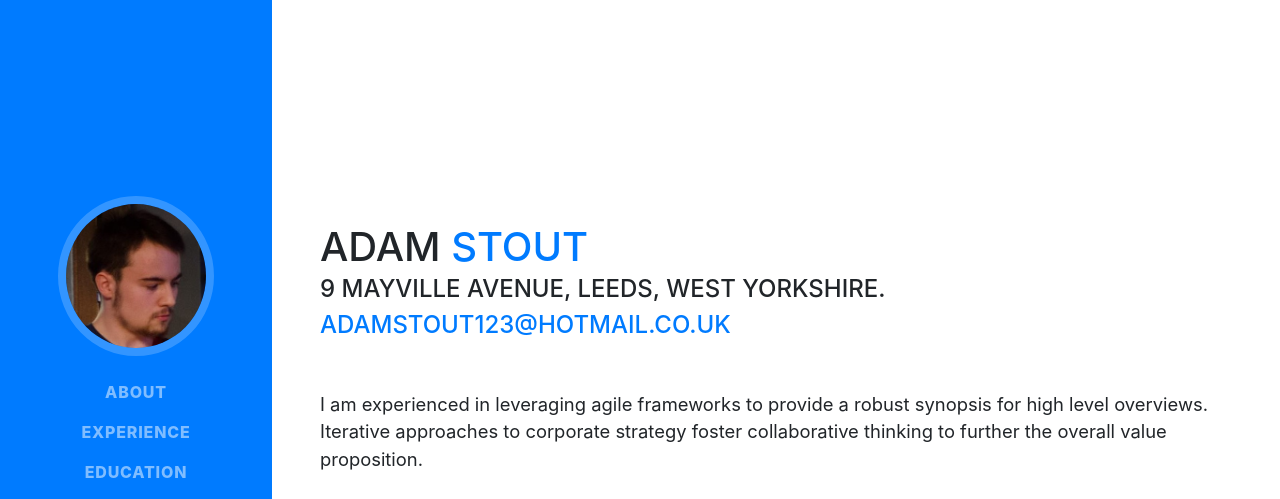
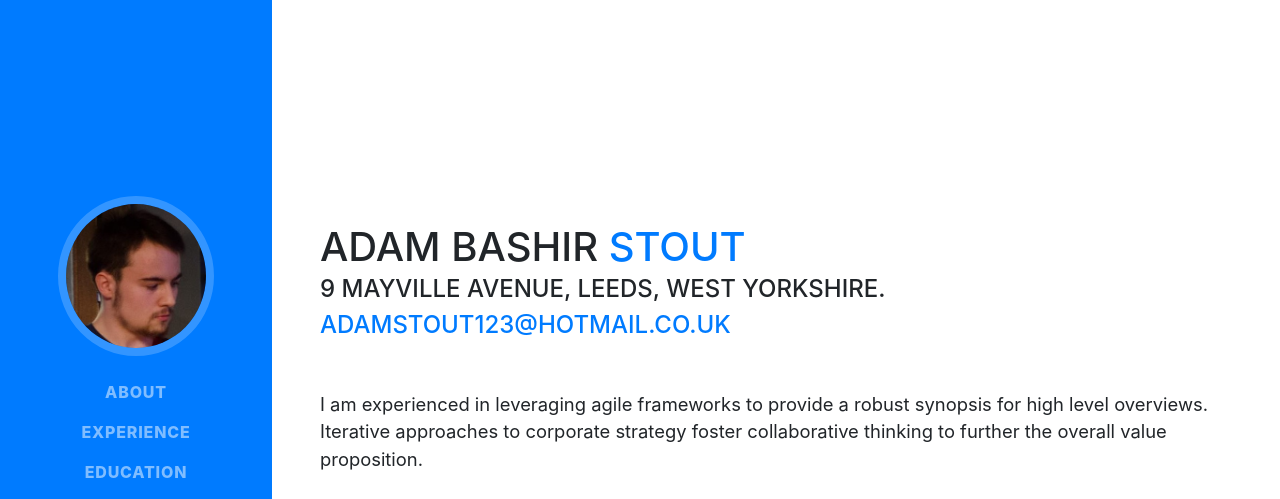
Before and after one commit to adamstout95/adamstout95.github.io, a website with bundled scripts: page index.html in a window 1280 px wide. Shown: the top 499 px of the page. Built offline with nearby package versions, Linux system fonts and the light colour scheme; a web font is replaced by a local one.

Commit message:
added a text to your name

```diff
--- a/index.html
+++ b/index.html
@@ -63,7 +63,7 @@
 
       <section class="resume-section p-3 p-lg-5 d-flex d-column" id="about">
         <div class="my-auto">
-          <h1 class="mb-0">Adam
+          <h1 class="mb-0">Adam bashir
             <span class="text-primary">Stout</span>
           </h1>
           <div class="subheading mb-5">9 Mayville Avenue, Leeds, West Yorkshire.
```
